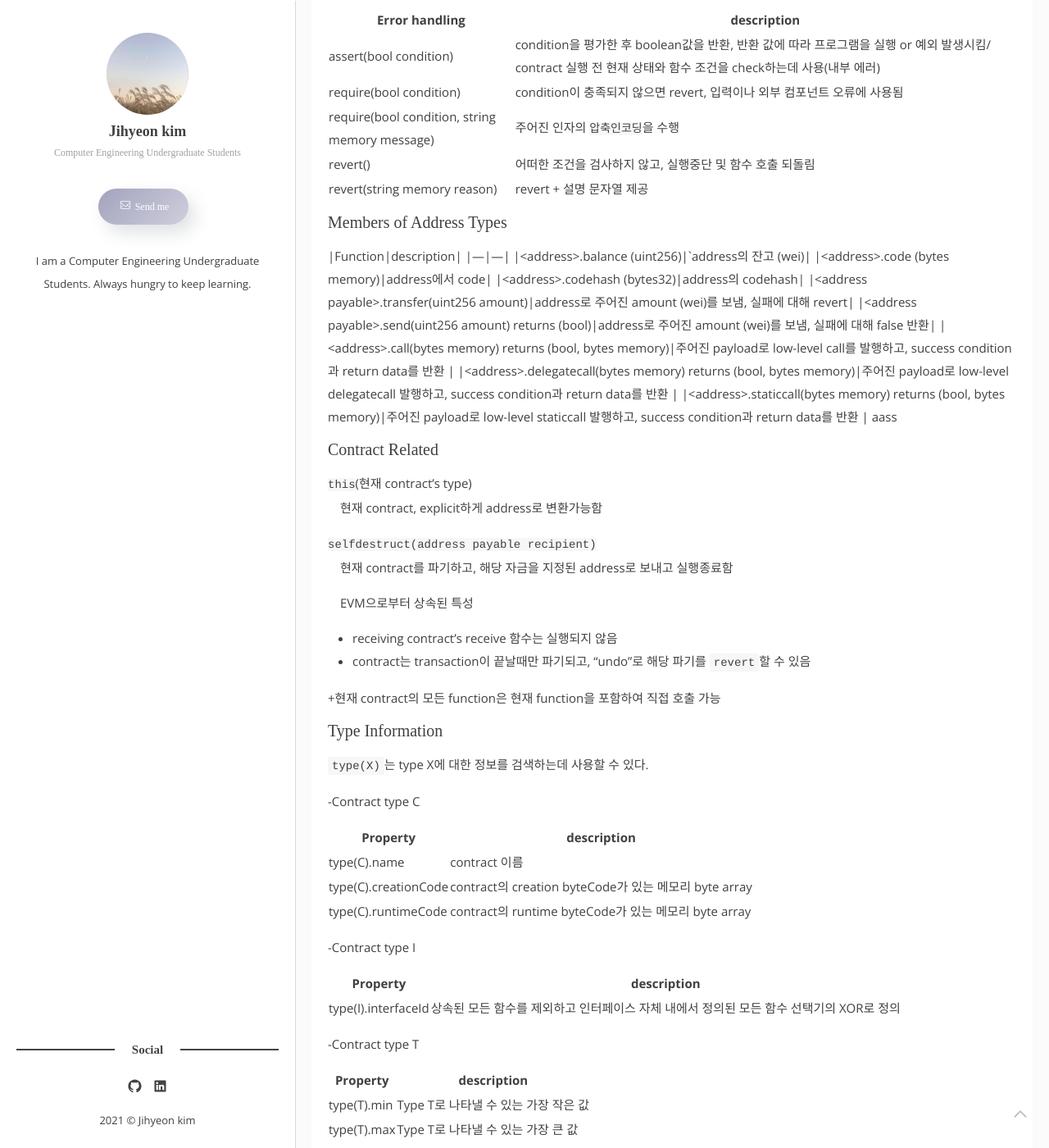
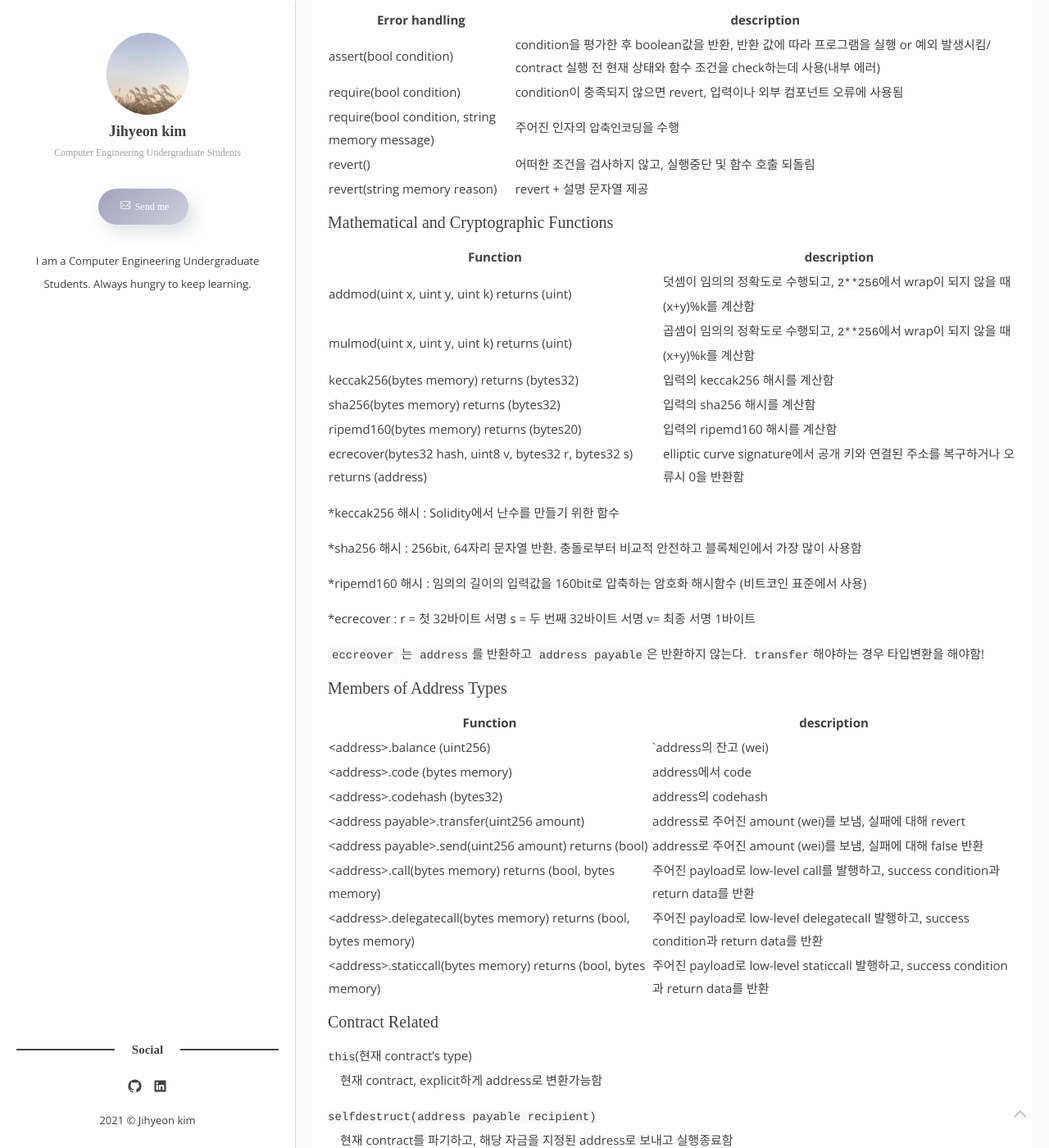
Before and after one commit to kimjihyeon99/kimjihyeon99.github.io, a Jekyll site: the page built from _posts/2021-05-15-[Solidity] Units and Globally Available Variables.markdown, in a window 1280 px wide and 1400 px high, scrolled down 2392 px. Shown: the whole window at 82% size. Built offline with Jekyll 4.4.1, drawn with Linux system fonts in a browser that asks for light colours; some web fonts are replaced; comment, search, counter and statistics services are not loaded.

Commit message:
Update 2021-05-15-[Solidity] Units and Globally Available Variables.markdown

```diff
--- a/_posts/2021-05-15-[Solidity] Units and Globally Available Variables.markdown
+++ b/_posts/2021-05-15-[Solidity] Units and Globally Available Variables.markdown
@@ -93,6 +93,32 @@ global namespaces에 항상 존재, 블록체인에 대한 정보를 제공하
 |revert(string memory reason)|revert + 설명 문자열 제공|
 
 
+#### Mathematical and Cryptographic Functions
+
+|Function|description|
+|---|---|
+|addmod(uint x, uint y, uint k) returns (uint)|덧셈이 임의의 정확도로 수행되고, `2**256`에서 wrap이 되지 않을 때 (x+y)%k를 계산함|
+|mulmod(uint x, uint y, uint k) returns (uint)|곱셈이 임의의 정확도로 수행되고, `2**256`에서 wrap이 되지 않을 때 (x+y)%k를 계산함|
+|keccak256(bytes memory) returns (bytes32)|입력의 keccak256 해시를 계산함|
+|sha256(bytes memory) returns (bytes32)|입력의 sha256 해시를 계산함|
+|ripemd160(bytes memory) returns (bytes20)|입력의 ripemd160 해시를 계산함|
+|ecrecover(bytes32 hash, uint8 v, bytes32 r, bytes32 s) returns (address)|elliptic curve signature에서 공개 키와 연결된 주소를 복구하거나 오류시 0을 반환함|
+
+*keccak256 해시 : Solidity에서 난수를 만들기 위한 함수
+
+*sha256 해시 : 256bit, 64자리 문자열 반환. 충돌로부터 비교적 안전하고 블록체인에서 가장 많이 사용함
+
+*ripemd160 해시 : 임의의 길이의 입력값을 160bit로 압축하는 암호화 해시함수 (비트코인 표준에서 사용)
+
+*ecrecover :
+r = 첫 32바이트 서명
+s = 두 번째 32바이트 서명
+v= 최종 서명 1바이트
+
+`eccreover` 는 `address`를 반환하고 `address payable`은 반환하지 않는다. `transfer`해야하는 경우 타입변환을 해야함!
+
+
+
 #### Members of Address Types
 
 |Function|description|
@@ -105,7 +131,7 @@ global namespaces에 항상 존재, 블록체인에 대한 정보를 제공하
 |<address>.call(bytes memory) returns (bool, bytes memory)|주어진 payload로 low-level call를 발행하고, success condition과 return data를 반환 |
 |<address>.delegatecall(bytes memory) returns (bool, bytes memory)|주어진 payload로 low-level delegatecall 발행하고, success condition과 return data를 반환 |
 |<address>.staticcall(bytes memory) returns (bool, bytes memory)|주어진 payload로 low-level staticcall 발행하고, success condition과 return data를 반환 |
-aass
+
 
 #### Contract Related
 
```
